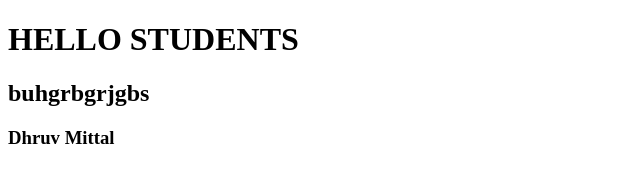
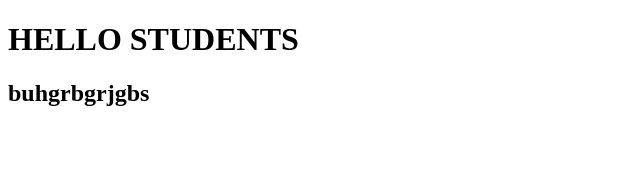
Before and after one commit to UtkarshAgrawal578/GithubDevops, a plain HTML site: page index.html in a window 1280 px wide. Shown: the whole page, without its empty margins (0-640 px from the left). Drawn offline with Linux system fonts and the light colour scheme.

Commit message:
Revert "Git"
This reverts commit ed24e5fa42a32054ba832c5e5ea063f6fac1db73.

```diff
--- a/index.html
+++ b/index.html
@@ -8,6 +8,5 @@
 <body>
     <h1>HELLO STUDENTS</h1>
     <h2>buhgrbgrjgbs</h2>
-    <h3>Dhruv Mittal</h3>
 </body>
 </html>
```
